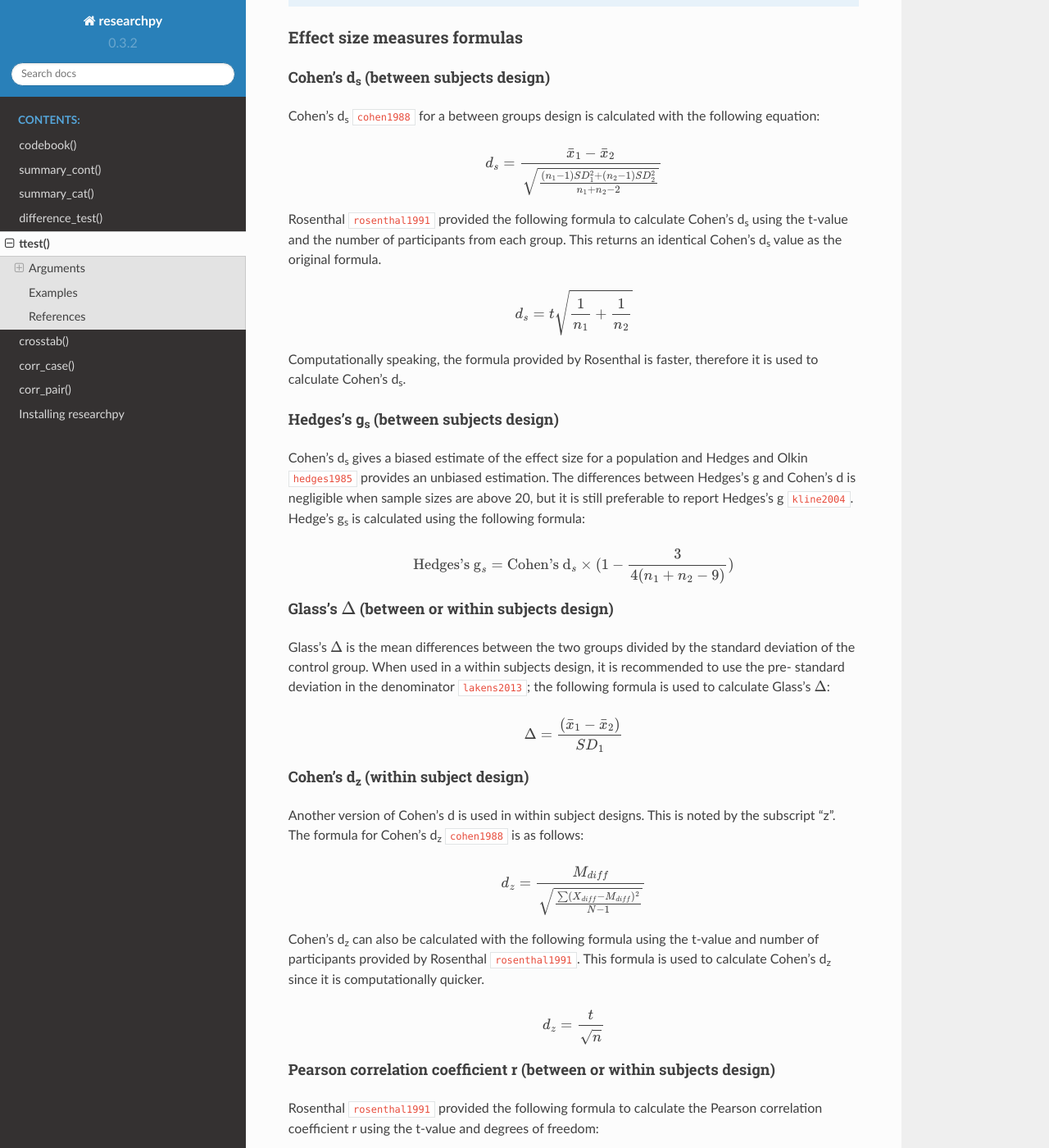
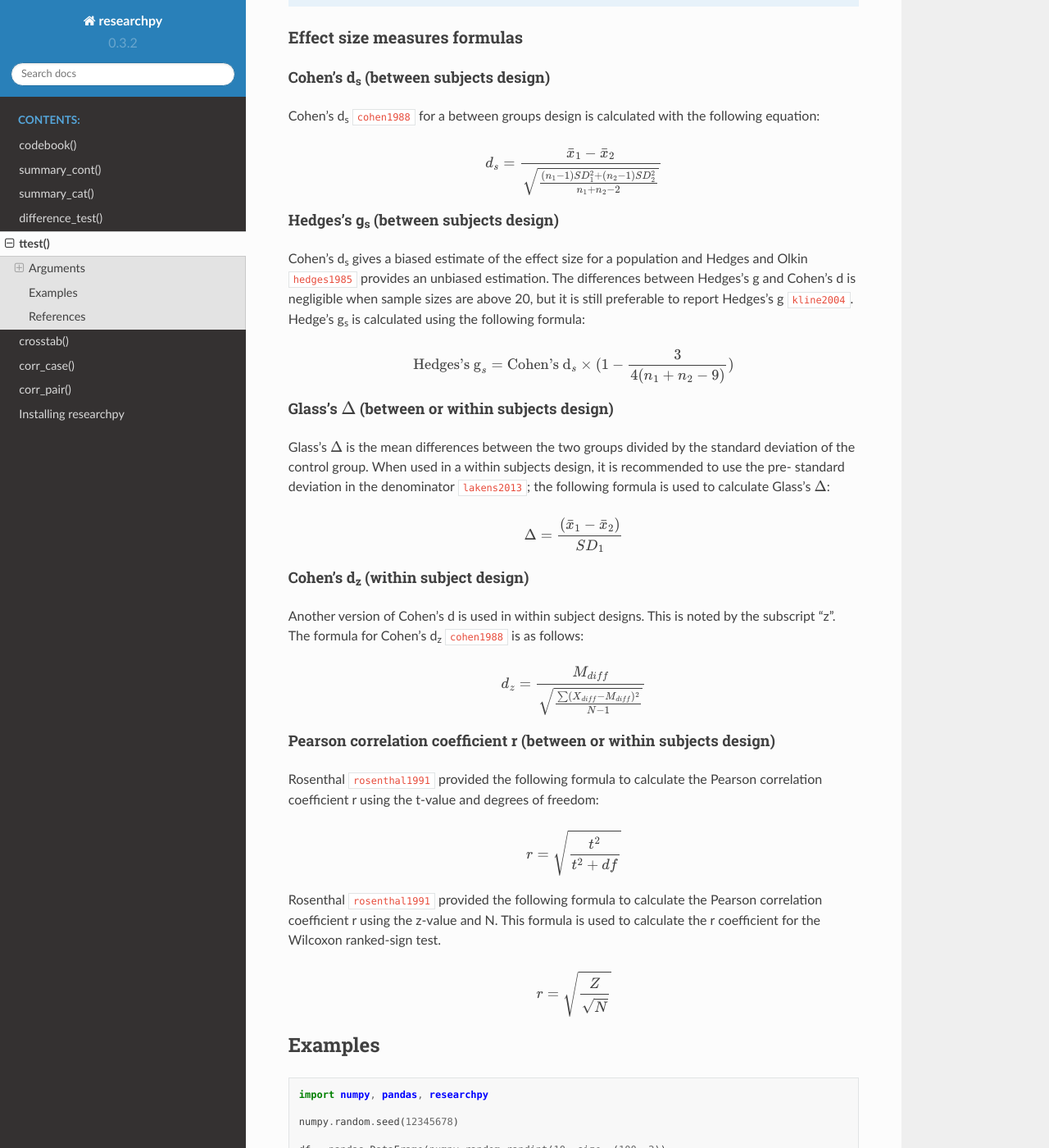
Before and after one commit to researchpy/documentation, a Sphinx documentation site: the page built from source/ttest_documentation.rst, in a window 1280 px wide and 1400 px high, scrolled down 1352 px. Shown: the whole window at 82% size. Built offline with Sphinx 7.4.7 and the Read the Docs theme 2.0.0, drawn with Linux system fonts in a browser that asks for light colours; cross-references to code outside the pages are shown as plain code.

Commit message:
Updated ttest() method information

```diff
--- a/source/refs.bib
+++ b/source/refs.bib
@@ -17,7 +17,7 @@
   volume    = {9}
 }
 
-@InBook{ hedges1985,
+@InBook{hedges1985,
   chapter   = {Statistical Methods in Meta-Analysis},
   title     = {Journal of Educational Statistics},
   publisher = {Academic Press, Inc.},
--- a/source/ttest_documentation.rst
+++ b/source/ttest_documentation.rst
@@ -69,18 +69,6 @@ with the following equation:
 
   d_s = \frac{\bar{x}_1 - \bar{x}_2}{\sqrt{\frac{(n_1 - 1)SD^2_1 + (n_2 - 1)SD^2_2}{n_1 + n_2 - 2}}}
 
-Rosenthal :cite:`rosenthal1991` provided the following formula to calculate
-Cohen's d\ :sub:`s` using the t-value and the number of participants from each
-group. This returns an identical Cohen's d\ :sub:`s` value as the original
-formula.
-
-.. math::
-
-  d_s = t\sqrt{\frac{1}{n_1} + \frac{1}{n_2}}
-
-Computationally speaking, the formula provided by Rosenthal is faster, therefore
-it is used to calculate Cohen's d\ :sub:`s`.
-
 
 
 Hedges's g\ :sub:`s` (between subjects design)
@@ -120,15 +108,6 @@ as follows:
 .. math::
 
   d_z = \frac{M_{diff}}{\sqrt{\frac{\sum (X_{diff} - M_{diff})^2}{N - 1}}}
-
-Cohen's d\ :sub:`z` can also be calculated with the following formula using the
-t-value and number of participants provided by Rosenthal :cite:`rosenthal1991`.
-This formula is used to calculate Cohen's d\ :sub:`z` since it is computationally
-quicker.
-
-.. math::
-
-  d_z = \frac{t}{\sqrt{n}}
 
 
 
```
